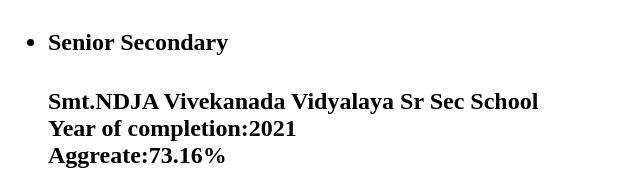
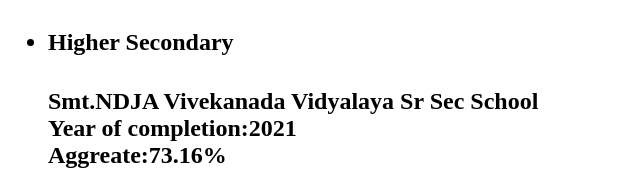
Before and after one commit to SanjaiKannaBC/Html_resume, a plain HTML site: page index.html in a window 1280 px wide. Shown: the part 765-955 px from the top of the page, 0-640 px from the left. Drawn offline with Linux system fonts and the light colour scheme.

Commit message:
Add files via upload

```diff
--- a/index.html
+++ b/index.html
@@ -24,7 +24,7 @@
                 <h4>Senior Secondary</h4>Smt.NDJA Vivekanada Vidyalaya Sr Sec School<br>Year of completion:2023<br>Aggreate:88.6%
             </li>
             <li>
-                <h4>Senior Secondary</h4>Smt.NDJA Vivekanada Vidyalaya Sr Sec School<br>Year of completion:2021<br>Aggreate:73.16%
+                <h4>Higher Secondary</h4>Smt.NDJA Vivekanada Vidyalaya Sr Sec School<br>Year of completion:2021<br>Aggreate:73.16%
             </li>
         </ul>
     </h2>
```
